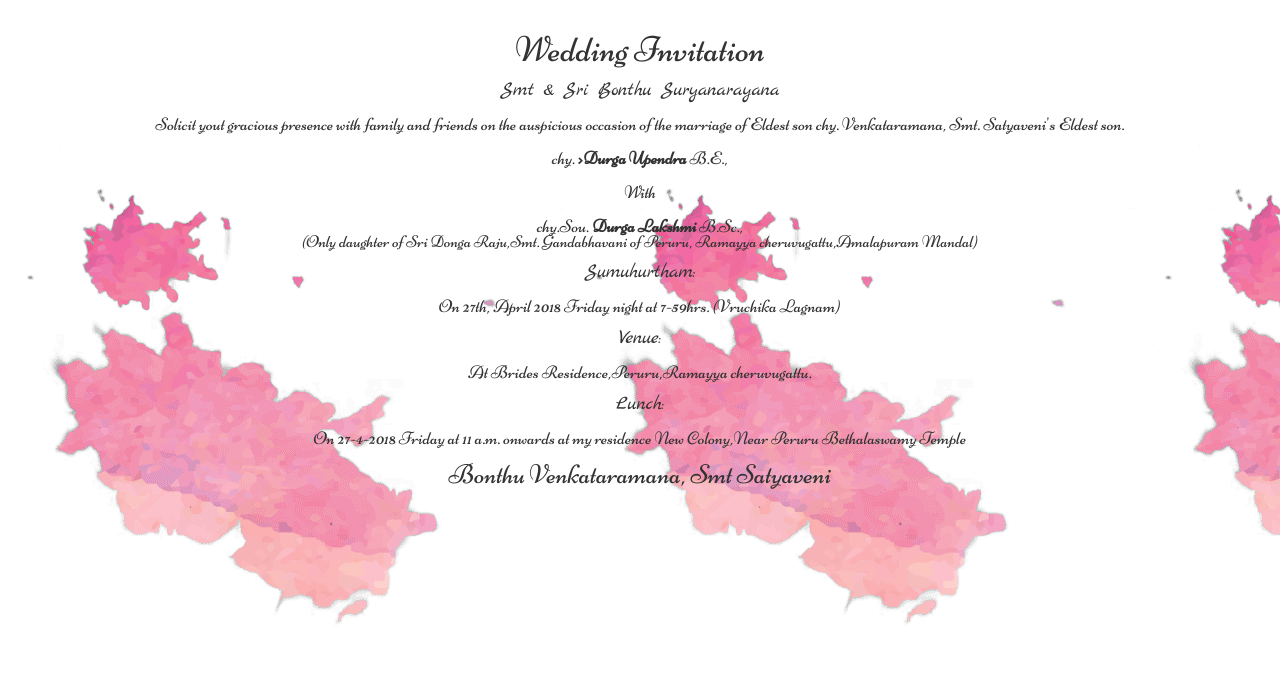
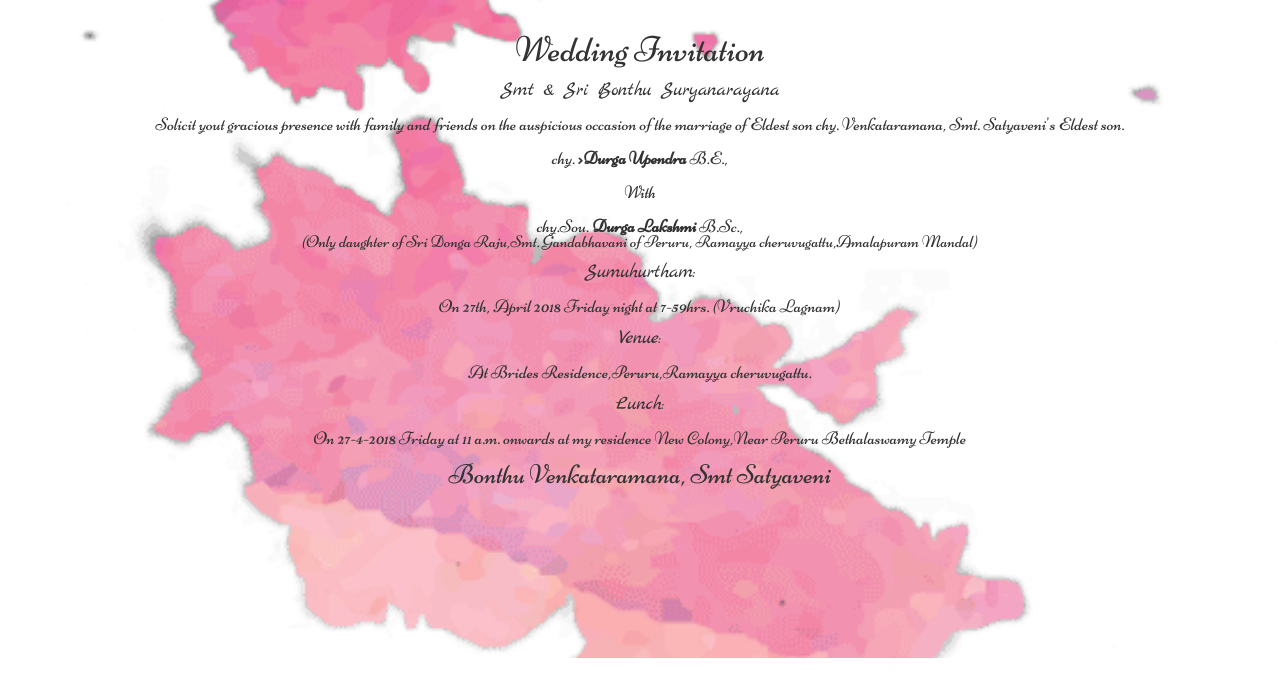
Before and after one commit to upendrabonthu/mysite, a Django app: page / in a window 1280 px wide. Shown: the top 697 px of the page. Run offline with Django 3.2, Linux system fonts and the light colour scheme; some libraries are stand-ins or nearby versions; some web fonts are replaced.

Commit message:
Templeate version4

```diff
--- a/app/templates/home.html
+++ b/app/templates/home.html
@@ -13,8 +13,12 @@
         .background {
             background-image: url("static/images/back_image.gif");
             background-color: #cccccc;
-            background-repeat:repeat;
             min-height: 658px;
+            background-position: center center;
+            -webkit-background-size: cover;
+    -moz-background-size: cover;
+    -o-background-size: cover;
+    background-size: cover;
          }
          .title{
              text-align: center;
```
